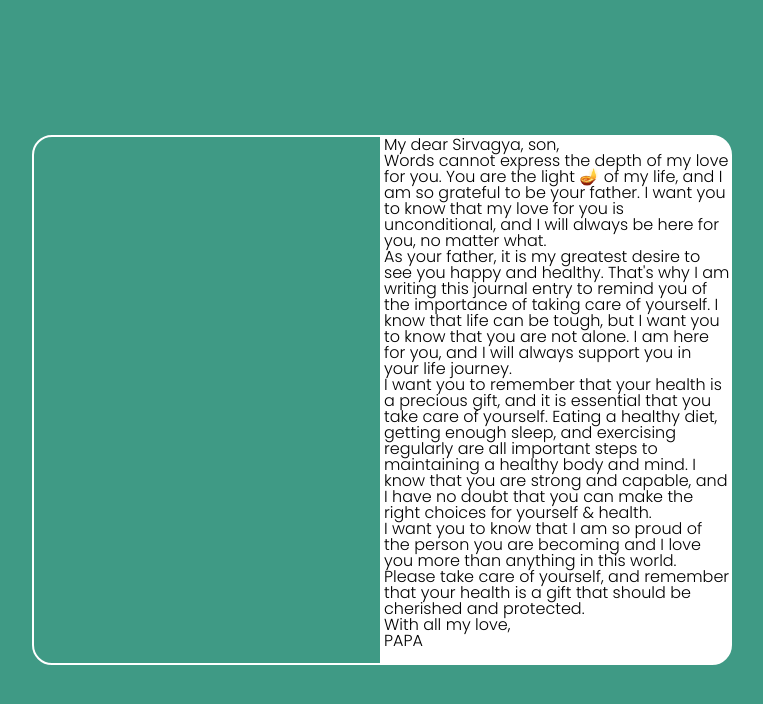
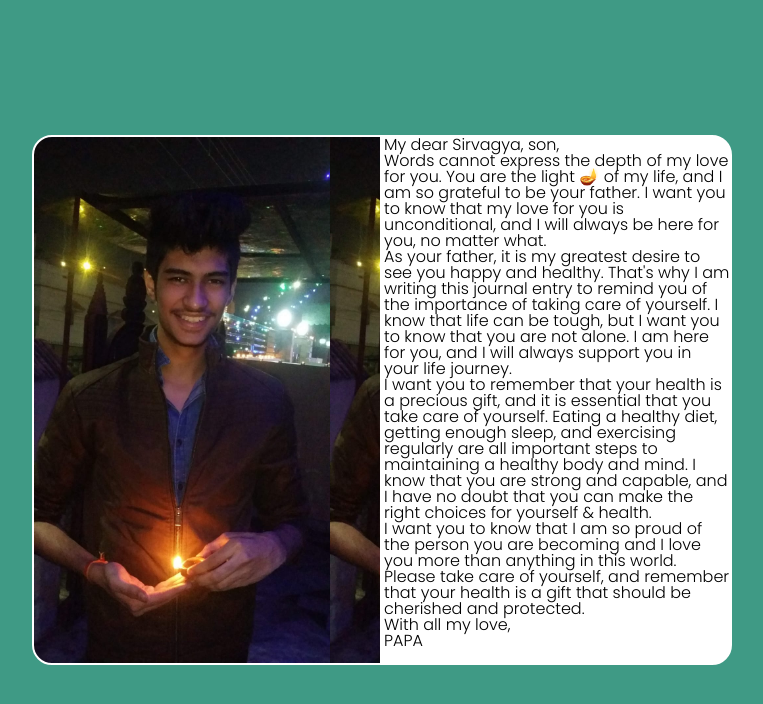
Before and after one commit to anandvip/son-dad, a plain HTML site: page index.html in a window 1280 px wide. Shown: the whole page, without its empty margins (258-1021 px from the left). Drawn offline with Linux system fonts and the light colour scheme; the site is published under a folder, as on GitHub Pages, so addresses that start at the root find nothing.

Commit message:
Update style.css

```diff
--- a/style.css
+++ b/style.css
@@ -24,7 +24,7 @@ body {
 }
 
 .img {
-    background-image: url("/img/sirvagyaSon.JPG");
+    background-image: url("img/sirvagyaSon.JPG");
     background-size: contain;
     width: 350px;
     height: 530px;
```
